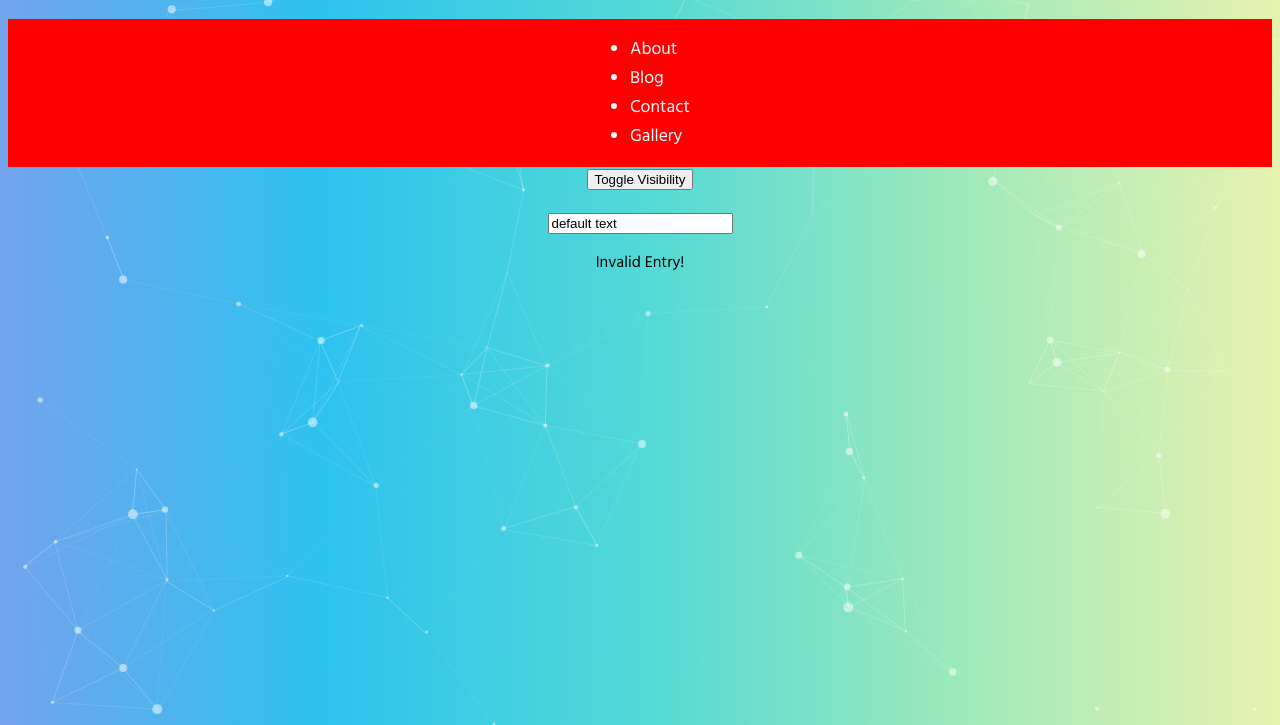
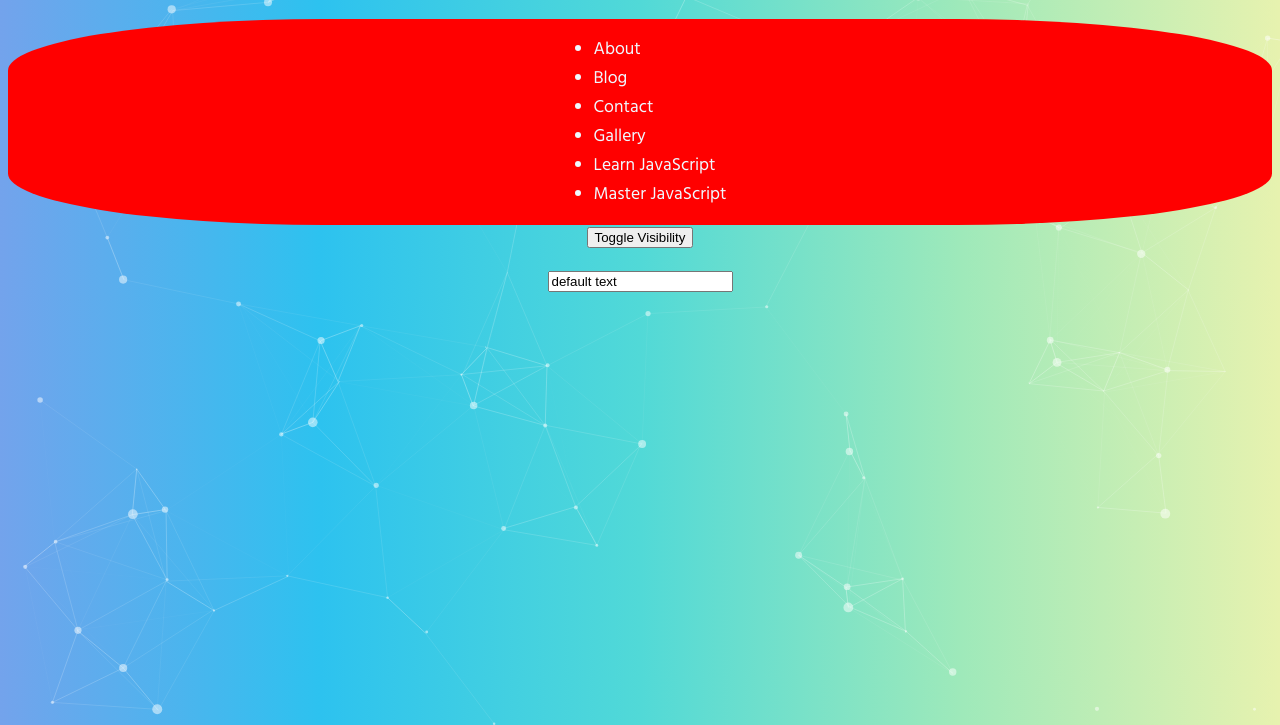
Before and after one commit to TekniqueJoseph/DOM-start-code1, a plain HTML site: page index.html in a window 1280 px wide. Shown: the part 75-800 px from the top of the page. Drawn offline with Linux system fonts and the light colour scheme; animation ran at ten frames a second.

Commit message:
added createElement to add list items

```diff
--- a/CSS/styles.css
+++ b/CSS/styles.css
@@ -37,7 +37,8 @@ h1:hover{
 }
 .red-bg {
     background-color: red;
-    color:aliceblue
+    color:aliceblue;
+    border-radius: 25%;
 }
 .visible {
     display: block;
--- a/app.js
+++ b/app.js
@@ -46,9 +46,22 @@ button.addEventListener ('click', () => {
     section.classList.toggle('invisible')
 })
 
+// const list = document.querySelector('ul')
+// list.innerHTML = list.innerHTML + '<li>Gallery</li>'
+
+// const div = document.querySelector('.inBox')
+// div.innerHTML = div.innerHTML + '<p>Invalid Entry!</p>'
+// div.insertAdjacentHTML('beforeend', '<p>Invalid Entry!</p>')
+
 const list = document.querySelector('ul')
-list.innerHTML = list.innerHTML + '<li>Gallery</li>'
+const newLi = document.createElement('li')
+newLi.textContent = 'Gallery'
+list.appendChild(newLi)
 
-const div = document.querySelector('.inBox')
-// div.innerHTML = div.innerHTML + '<p>Invalid Entry!</p>'
-div.insertAdjacentHTML('beforeend', '<p>Invalid Entry!</p>')
+
+const newLi1 = document.createElement('li')
+const newLi2 = document.createElement('li')
+newLi1.textContent = 'Learn JavaScript'
+newLi2.textContent = 'Master JavaScript'
+list.appendChild(newLi1)
+list.appendChild(newLi2)
```
